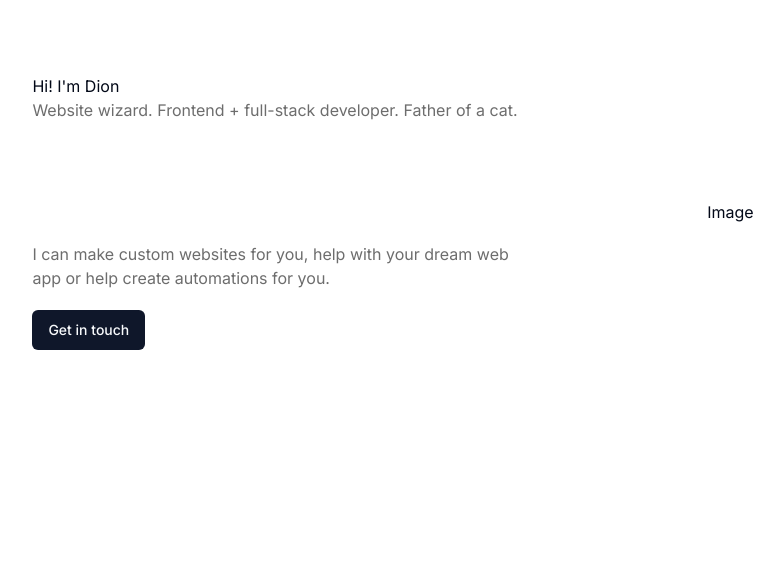
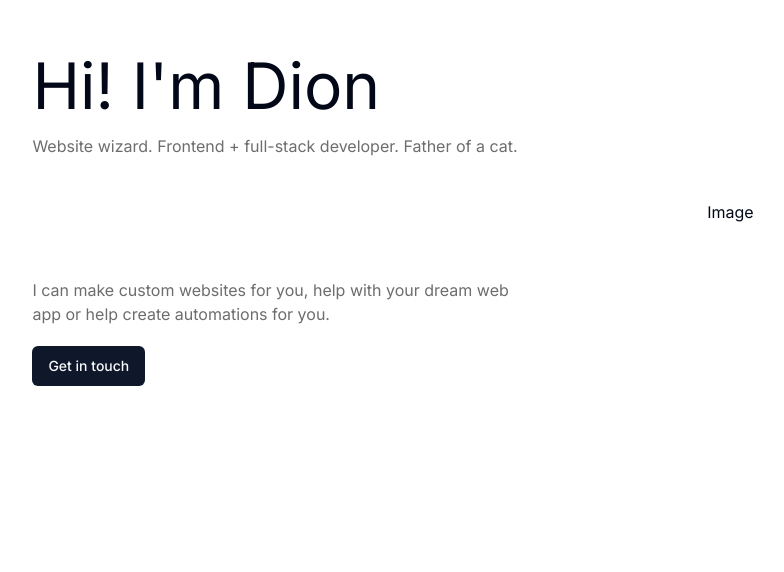
Before and after one commit to diontu/anotherdionwebsite, a Next.js app: page / in a window 1280 px wide. Shown: the part 228-800 px from the top of the page, without its empty margins (247-1031 px from the left). Built offline with nearby package versions, Linux system fonts and the light colour scheme.

Commit message:
minor: fixed heading

```diff
--- a/src/components/heading.tsx
+++ b/src/components/heading.tsx
@@ -5,7 +5,11 @@ const Heading = ({
   size?: "sm" | "lg";
   children: React.ReactNode;
 }) => {
-  return <div className={`heading-${size}`}>{children}</div>;
+  return (
+    <div className={`${size === "sm" ? "heading-sm" : "heading-lg"}`}>
+      {children}
+    </div>
+  );
 };
 
 export default Heading;
```
